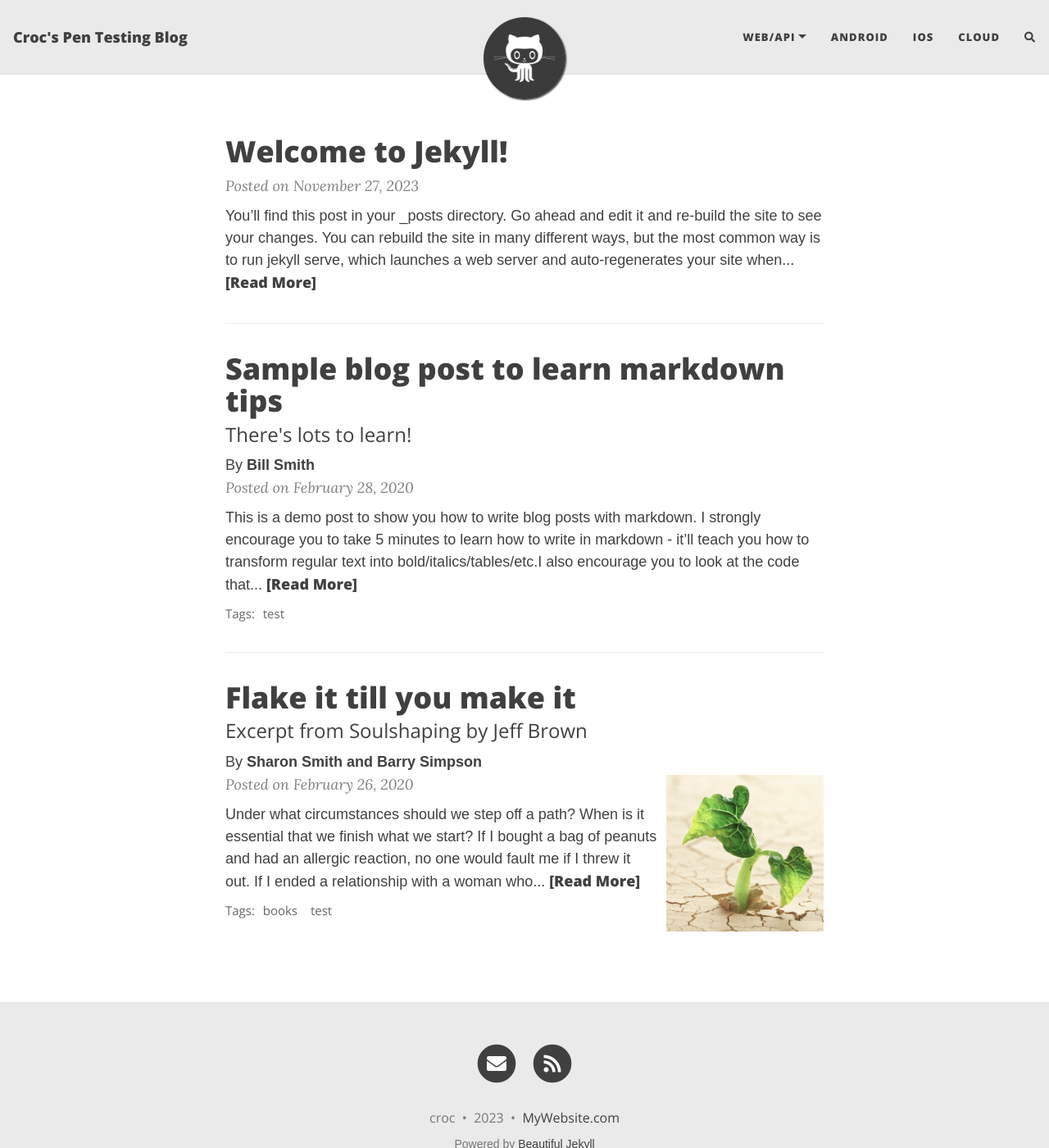
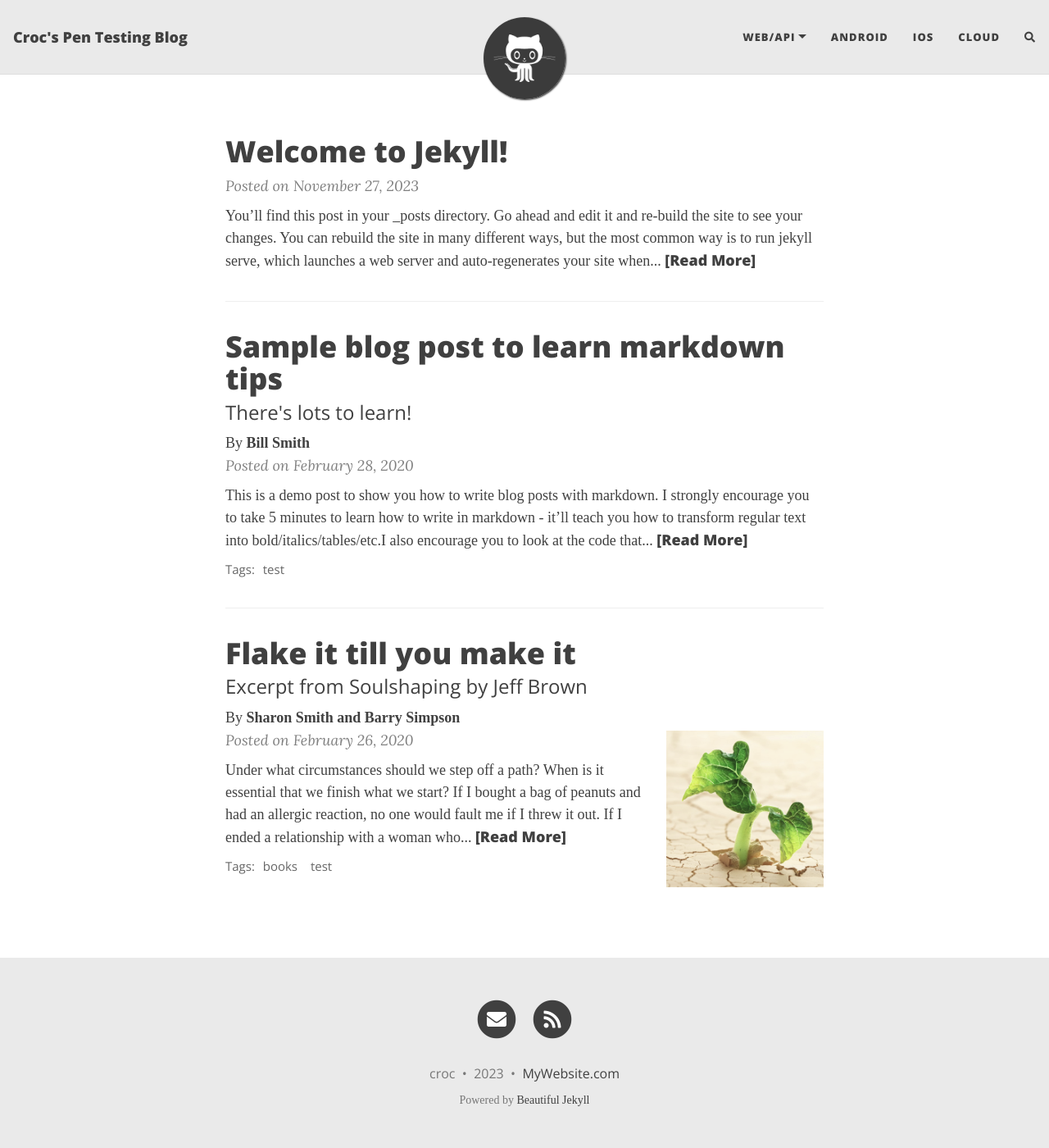
Before and after one commit to croc-s/croc-s.github.io, a Jekyll site: the page built from index.markdown, in a window 1280 px wide and 1400 px high. Shown: the whole window at 82% size. Built offline with Jekyll 4.4.1, drawn with Linux system fonts in a browser that asks for light colours; nearby versions of some CDN libraries; the list of posts is cut into pages by our own code; comment, search, counter and statistics services are not loaded.

Commit message:
Update beautifuljekyll.css

```diff
--- a/assets/css/beautifuljekyll.css
+++ b/assets/css/beautifuljekyll.css
@@ -12,8 +12,8 @@ html {
 
 body {
 /*  font-family: 'Lora', 'Times New Roman', serif;*/
-  font-family: 'Gowun Dodum', sans-serif;
-  src: url('https://fonts.googleapis.com/css2?family=Gowun+Dodum&display=swap');
+  font-family: 'Hahmlet', serif;
+  src: url('https://fonts.googleapis.com/css2?family=Hahmlet:wght@200&display=swap');
   font-size: 1.125rem;
   color: {{ site.text-col | default: "#404040" }};
   position: relative;
```
